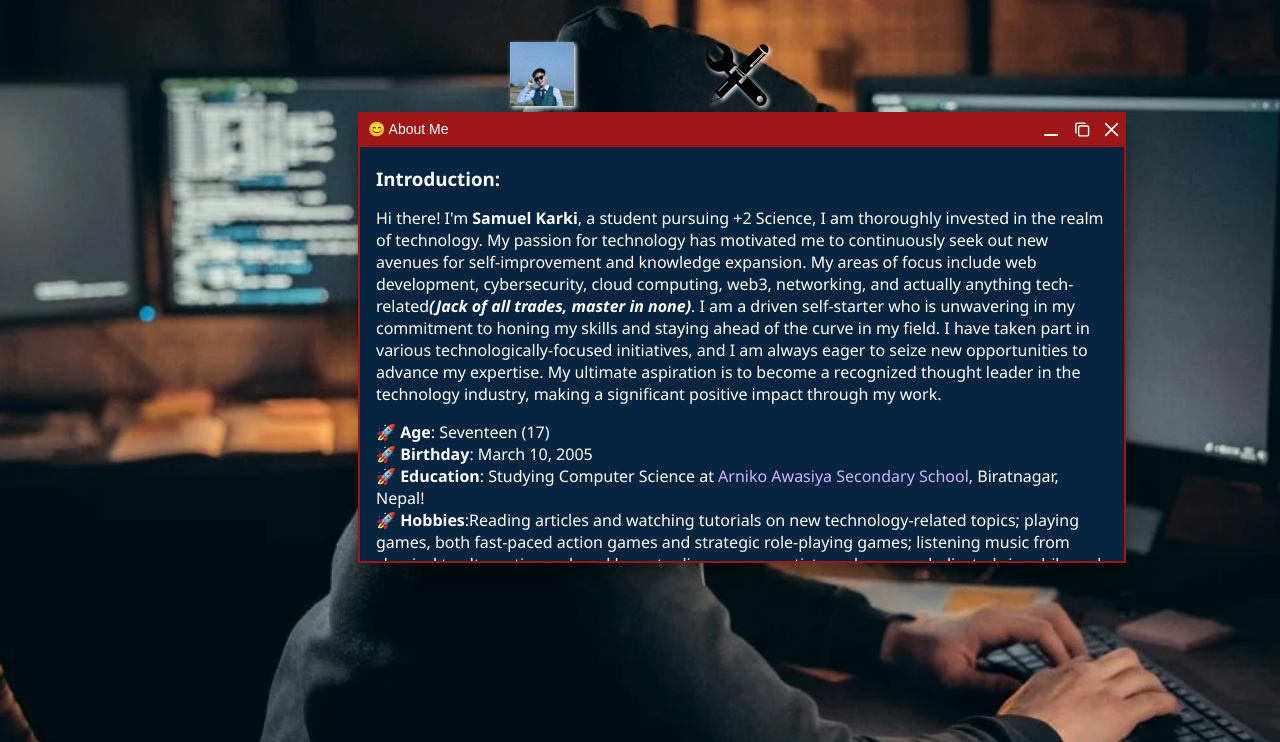
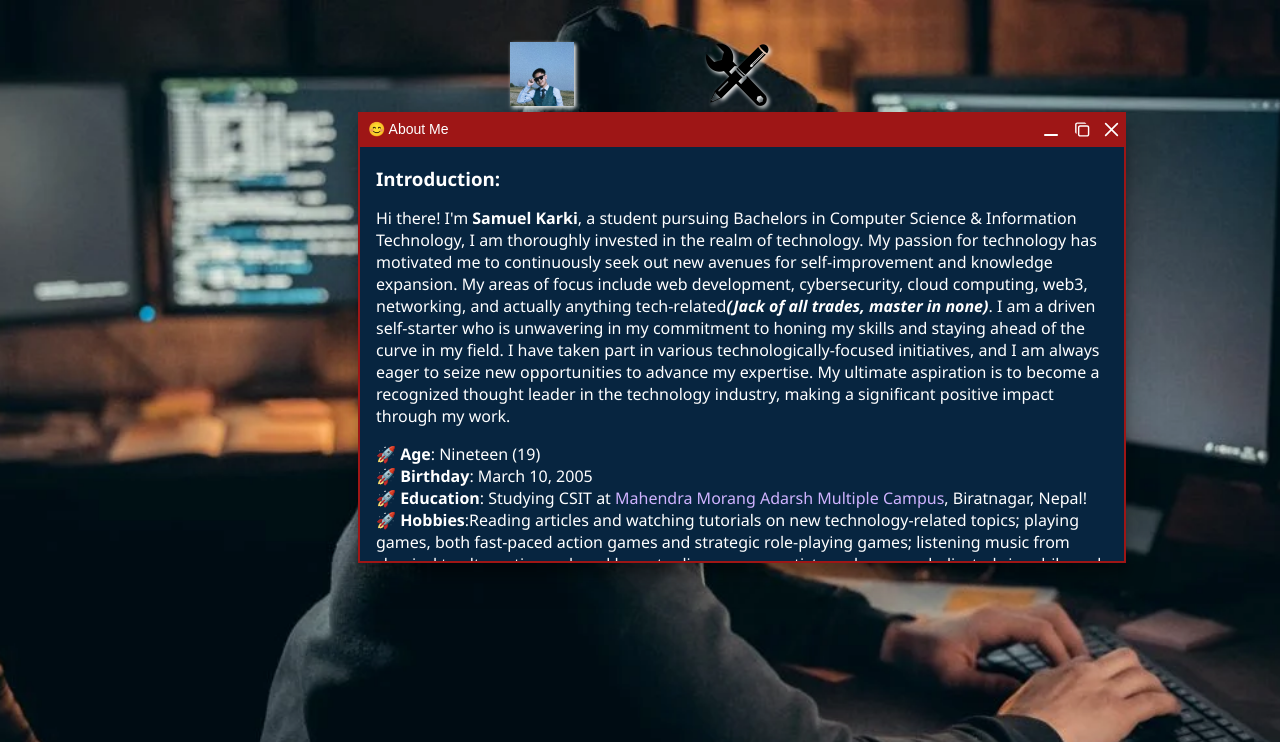
Before and after one commit to RaYuGaa/RaYuGaa.github.io, a plain HTML site: page index.html in a window 1280 px wide. Both pictures are taken after a click on the element "About Me". Shown: the top 742 px of the page. Drawn offline with Linux system fonts and the light colour scheme.

Commit message:
Update index.html
updated details

```diff
--- a/index.html
+++ b/index.html
@@ -147,11 +147,11 @@
     <section class="elements">
         <div class="about">
             <h3 class="elements-heading">Introduction:</h3>
-            <p>Hi there! I'm <strong>Samuel Karki</strong>, a student pursuing +2 Science, I am thoroughly invested in the realm of technology. My passion for technology has motivated me to continuously seek out new avenues for self-improvement and knowledge expansion. My areas of focus include web development, cybersecurity, cloud computing, web3, networking, and actually anything tech-related<strong><em>(Jack of all trades, master in none)</em></strong>. I am a driven self-starter who is unwavering in my commitment to honing my skills and staying ahead of the curve in my field. I have taken part in various technologically-focused initiatives, and I am always eager to seize new opportunities to advance my expertise. My ultimate aspiration is to become a recognized thought leader in the technology industry, making a significant positive impact through my work.</h3>
+            <p>Hi there! I'm <strong>Samuel Karki</strong>, a student pursuing Bachelors in Computer Science & Information Technology, I am thoroughly invested in the realm of technology. My passion for technology has motivated me to continuously seek out new avenues for self-improvement and knowledge expansion. My areas of focus include web development, cybersecurity, cloud computing, web3, networking, and actually anything tech-related<strong><em>(Jack of all trades, master in none)</em></strong>. I am a driven self-starter who is unwavering in my commitment to honing my skills and staying ahead of the curve in my field. I have taken part in various technologically-focused initiatives, and I am always eager to seize new opportunities to advance my expertise. My ultimate aspiration is to become a recognized thought leader in the technology industry, making a significant positive impact through my work.</h3>
             <p>
-                <strong>🚀 Age</strong>: Seventeen (17)<br>
+                <strong>🚀 Age</strong>: Nineteen (19)<br>
                 <strong>🚀 Birthday</strong>: March 10, 2005<br>
-                <strong>🚀 Education</strong>: Studying Computer Science at <a onclick="window.open('https://arnikoplustwo.arnikofoundation.edu.np/home', '_blank')">Arniko Awasiya Secondary School</a>,  Biratnagar, Nepal!<br>
+                <strong>🚀 Education</strong>: Studying CSIT at <a onclick="window.open('https://mmamc.tu.edu.np/', '_blank')">Mahendra Morang Adarsh Multiple Campus</a>,  Biratnagar, Nepal!<br>
                 <strong>🚀 Hobbies</strong>:Reading articles and watching tutorials on new technology-related topics; playing games, both fast-paced action games and strategic role-playing games; listening music from classical to alternative rock and loves to discover new artists and genres; dedicated cinephile and binge watcher.
             </p>
 
@@ -234,7 +234,7 @@
                 <li><strong>Telegram</strong>: <a
                         onclick="window.open('https://t.me/RayugaNub', '_blank')">@Dragon Emperor</a></li>
                 <li><strong>Instagram</strong>: <a
-                        onclick="window.open('https://www.instagram.com/samueln00b_69/', '_blank')">@samueln00b_69</a></li>
+                        onclick="window.open('https://www.instagram.com/samuel.kafka/', '_blank')">@samuel.kafka</a></li>
             </ul>
         </div>
         <div class="screenShare">
```
